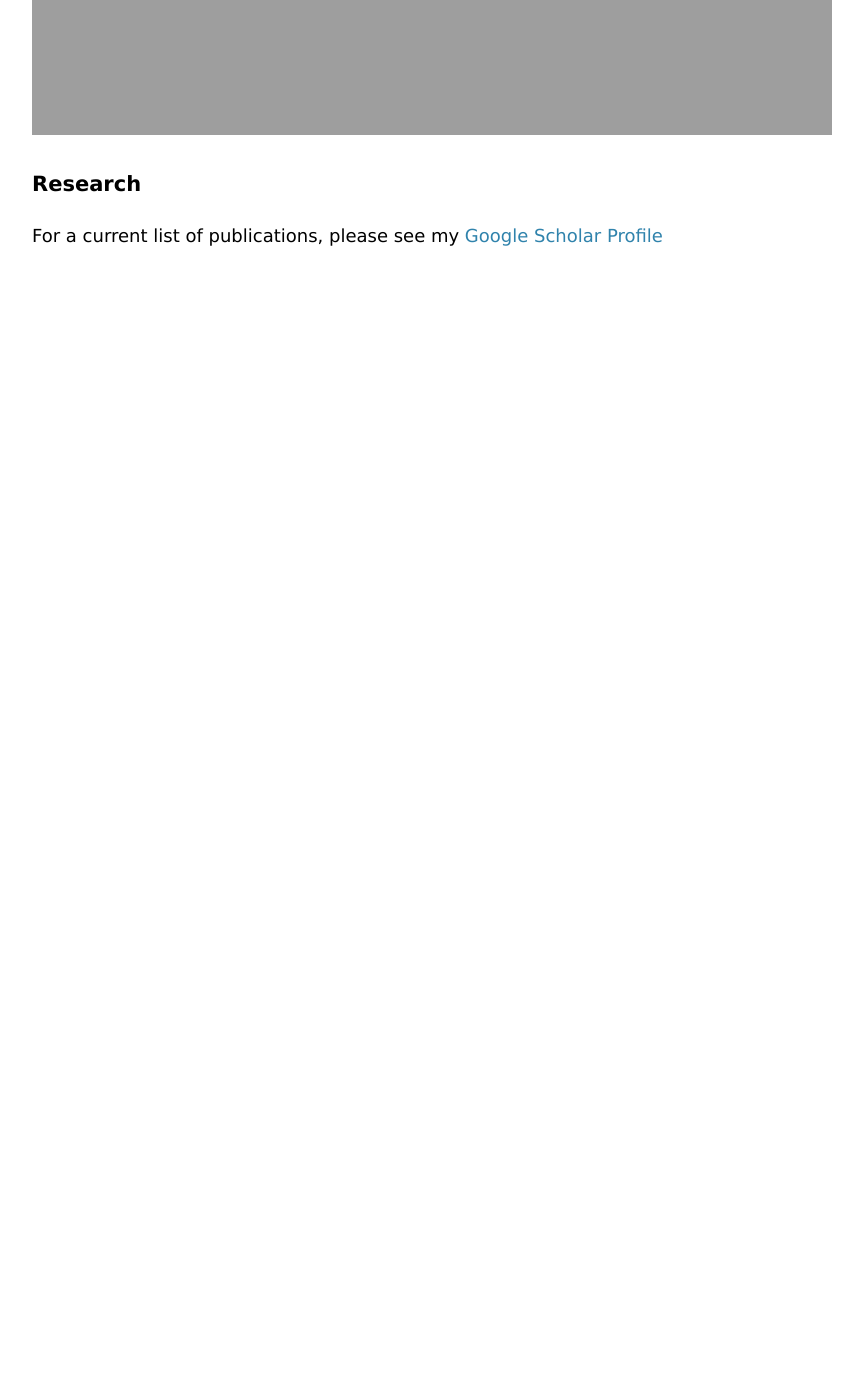
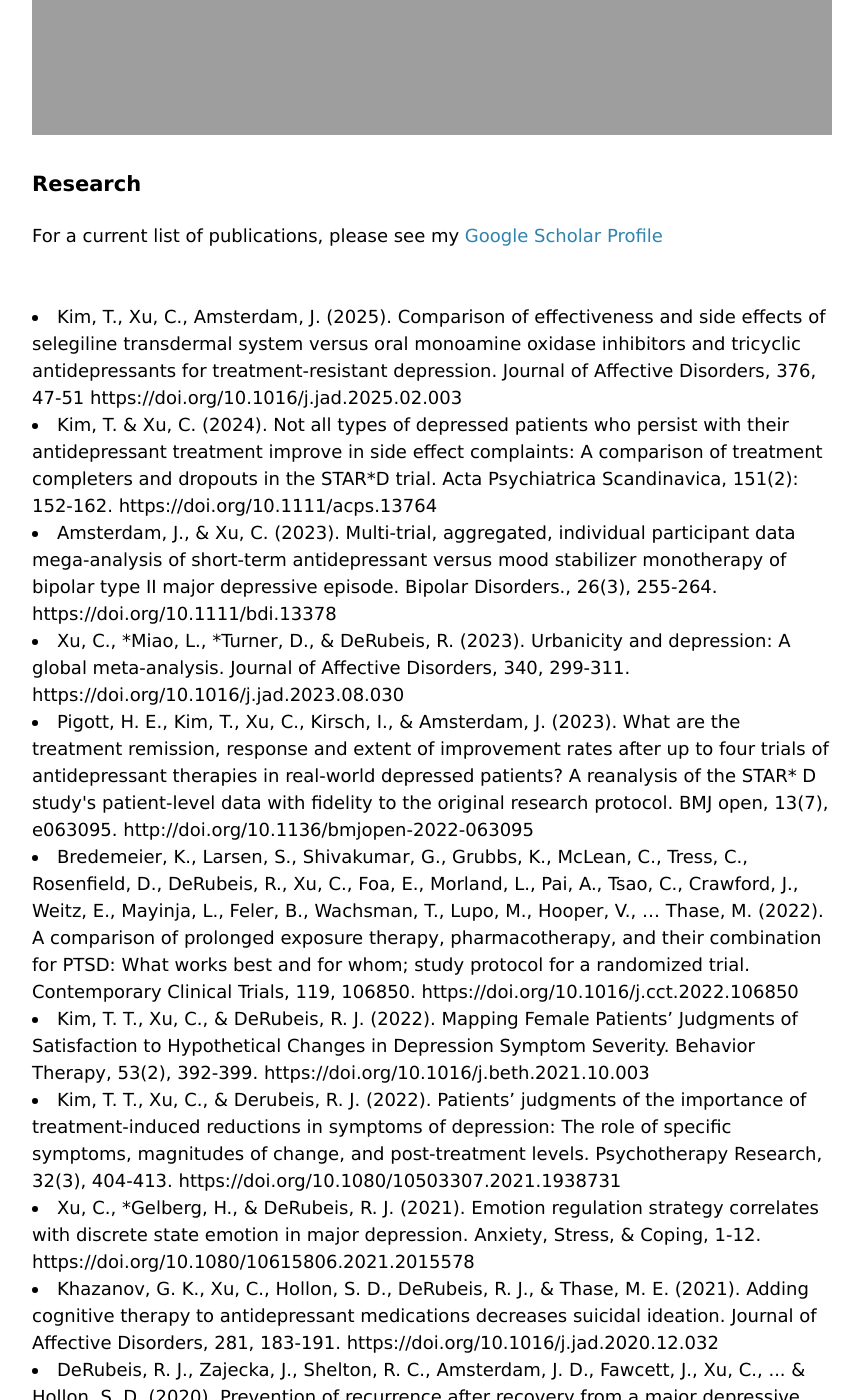
Before and after one commit to colinxu5/colinxu5.github.io, a Jekyll site: the page index.html, which Jekyll copies as it is, in a window 1280 px wide and 1400 px high, scrolled down 1371 px. Shown: the whole window, without its empty margins (208-1071 px from the left). Built offline with Jekyll 4.4.1, drawn with Linux system fonts in a browser that asks for light colours; before the commit the page ends 1647 px from its top, so only the background shows below that; some of the changed text lies outside the part shown.

Commit message:
Update index.html

```diff
--- a/index.html
+++ b/index.html
@@ -84,4 +84,36 @@ My main areas of research are on using statistical modeling to better understand
 
 		For a current list of publications, please see my <a class='generallink' href="https://scholar.google.com/citations?user=S0mvcX4AAAAJ&hl=en" target='_blank'>Google Scholar Profile</a><br>
 	    </body>
-<br>
+	<br>
+	<br>
+<li>
+	Kim, T., Xu, C., Amsterdam, J. (2025). Comparison of effectiveness and side effects of selegiline transdermal system versus oral monoamine oxidase inhibitors and tricyclic antidepressants for treatment-resistant depression. Journal of Affective Disorders, 376, 47-51 https://doi.org/10.1016/j.jad.2025.02.003
+</li> <li>
+		Kim, T. & Xu, C. (2024). Not all types of depressed patients who persist with their antidepressant treatment improve in side effect complaints: A comparison of treatment completers and dropouts in the STAR*D trial. Acta Psychiatrica Scandinavica, 151(2): 152-162. https://doi.org/10.1111/acps.13764
+	</li> <li>
+		Amsterdam, J., & Xu, C. (2023). Multi-trial, aggregated, individual participant data mega-analysis of short-term antidepressant versus mood stabilizer monotherapy of bipolar type II major depressive episode. Bipolar Disorders., 26(3), 255-264. https://doi.org/10.1111/bdi.13378
+	</li> <li>
+		Xu, C., *Miao, L., *Turner, D., & DeRubeis, R. (2023). Urbanicity and depression: A global meta-analysis. Journal of Affective Disorders, 340, 299-311. https://doi.org/10.1016/j.jad.2023.08.030
+	</li> <li>
+		Pigott, H. E., Kim, T., Xu, C., Kirsch, I., & Amsterdam, J. (2023). What are the treatment remission, response and extent of improvement rates after up to four trials of antidepressant therapies in real-world depressed patients? A reanalysis of the STAR* D study's patient-level data with fidelity to the original research protocol. BMJ open, 13(7), e063095. http://doi.org/10.1136/bmjopen-2022-063095
+	</li> <li>
+		Bredemeier, K., Larsen, S., Shivakumar, G., Grubbs, K., McLean, C., Tress, C., Rosenfield, D., DeRubeis, R., Xu, C., Foa, E., Morland, L., Pai, A., Tsao, C., Crawford, J., Weitz, E., Mayinja, L., Feler, B., Wachsman, T., Lupo, M., Hooper, V., … Thase, M. (2022). A comparison of prolonged exposure therapy, pharmacotherapy, and their combination for PTSD: What works best and for whom; study protocol for a randomized trial. Contemporary Clinical Trials, 119, 106850. https://doi.org/10.1016/j.cct.2022.106850
+	</li> <li>
+		Kim, T. T., Xu, C., & DeRubeis, R. J. (2022). Mapping Female Patients’ Judgments of Satisfaction to Hypothetical Changes in Depression Symptom Severity. Behavior Therapy, 53(2), 392-399. https://doi.org/10.1016/j.beth.2021.10.003
+	</li> <li>
+		Kim, T. T., Xu, C., & Derubeis, R. J. (2022). Patients’ judgments of the importance of treatment-induced reductions in symptoms of depression: The role of specific symptoms, magnitudes of change, and post-treatment levels. Psychotherapy Research, 32(3), 404-413. https://doi.org/10.1080/10503307.2021.1938731
+	</li> <li>
+		Xu, C., *Gelberg, H., & DeRubeis, R. J. (2021). Emotion regulation strategy correlates with discrete state emotion in major depression. Anxiety, Stress, & Coping, 1-12. https://doi.org/10.1080/10615806.2021.2015578
+	</li> <li>
+		Khazanov, G. K., Xu, C., Hollon, S. D., DeRubeis, R. J., & Thase, M. E. (2021). Adding cognitive therapy to antidepressant medications decreases suicidal ideation. Journal of Affective Disorders, 281, 183-191. https://doi.org/10.1016/j.jad.2020.12.032
+	</li> <li>
+		DeRubeis, R. J., Zajecka, J., Shelton, R. C., Amsterdam, J. D., Fawcett, J., Xu, C., ... & Hollon, S. D. (2020). Prevention of recurrence after recovery from a major depressive episode with antidepressant medication alone or in combination with cognitive behavioral therapy: a Phase 2 randomized clinical trial. JAMA Psychiatry, 77(3), 237-245. https://doi.org/10.1001/jamapsychiatry.2019.3900
+	</li> <li>
+		Dunn, B. D., German, R. E., Khazanov, G., Xu, C., Hollon, S. D., & DeRubeis, R. J. (2020). Changes in positive and negative affect during pharmacological treatment and cognitive therapy for major depressive disorder: A secondary analysis of two randomized controlled trials. Clinical Psychological Science, 8(1), 36-51. https://doi.org/10.1177/2167702619863427
+	</li> <li>
+		Khazanov, G. K., Xu, C., Dunn, B. D., Cohen, Z. D., DeRubeis, R. J., & Hollon, S. D. (2020). Distress and anhedonia as predictors of depression treatment outcome: a secondary analysis of a randomized clinical trial. Behaviour Research and Therapy, 125, 103507. https://doi.org/10.1016/j.brat.2019.103507
+	</li> <li>
+		Kim, T., Dufour, S., Xu, C., Cohen, Z., Sylvia, L., Deckersbach, T., DeRubeis, R., Nierenberg, A. Predictive modeling for response to lithium and quetiapine in bipolar disorder. (2019). Bipolar Disorders 21, 428–436. https://doi.org/10.1111/bdi.12752
+	</li> <li>
+		Kim, T., Xu, C., Amsterdam, J. D. (2019). Relative effectiveness of tricyclic antidepressant versus monoamine oxidase inhibitor monotherapy for treatment-resistant depression. Journal of Affective Disorders 250, 199-203. https://doi.org/10.1016/j.jad.2019.03.028
+	</li>
```
